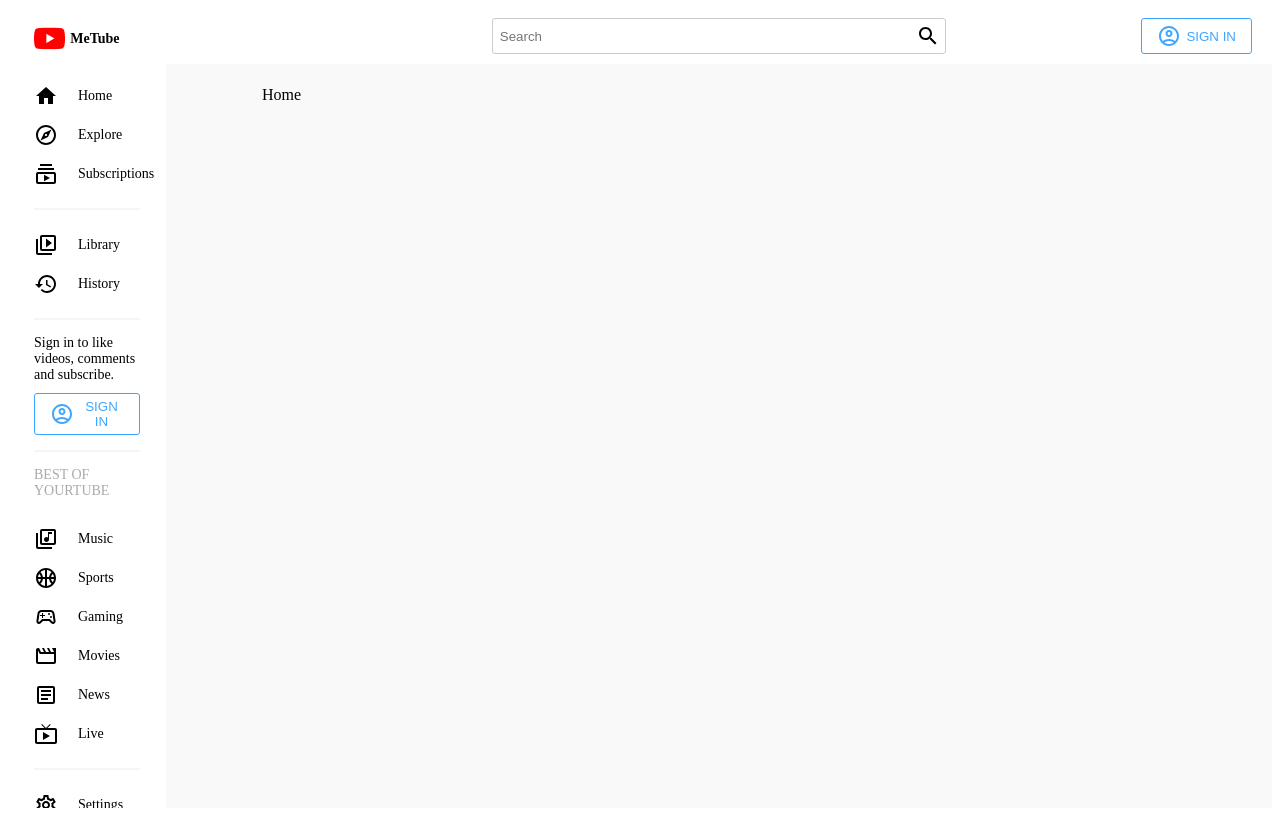
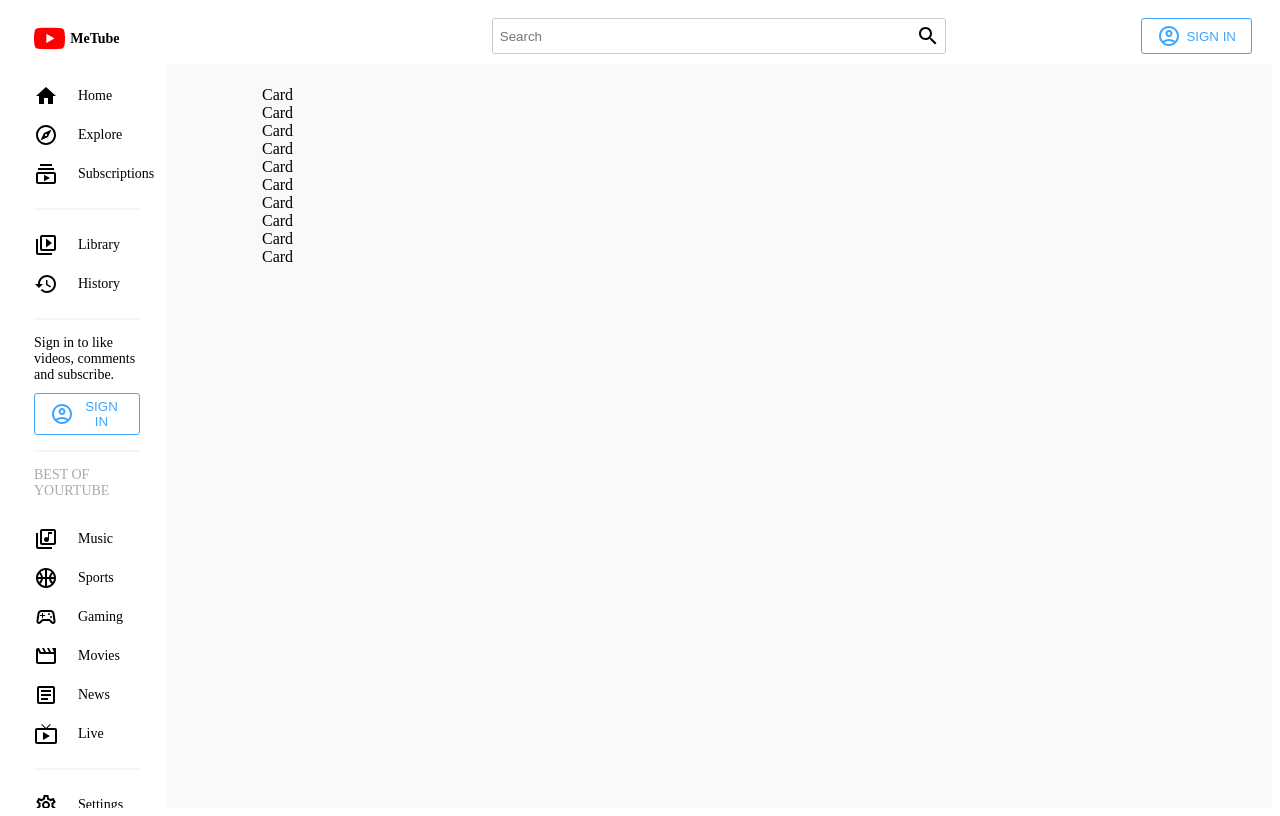
Before and after one commit to jonnyabrams/yourtube, a React (Create React App) app in the folder client/: page / in a window 1280 px wide. Built offline with nearby package versions, Linux system fonts and the light colour scheme.

Commit message:
Create Card component for Home

```diff
--- /dev/null
+++ b/client/src/components/Card.jsx
@@ -0,0 +1,15 @@
+import styled from 'styled-components'
+
+const Container = styled.div`
+
+`
+
+const Card = () => {
+  return (
+    <Container>
+      Card
+    </Container>
+  )
+}
+
+export default Card
--- a/client/src/pages/Home.jsx
+++ b/client/src/pages/Home.jsx
@@ -1,8 +1,24 @@
+import styled from "styled-components"
+import Card from "../components/Card"
 
+const Container = styled.div`
+
+`
 
 const Home = () => {
   return (
-    <div>Home</div>
+    <Container>
+      <Card />
+      <Card />
+      <Card />
+      <Card />
+      <Card />
+      <Card />
+      <Card />
+      <Card />
+      <Card />
+      <Card />
+    </Container>
   )
 }
 
```
